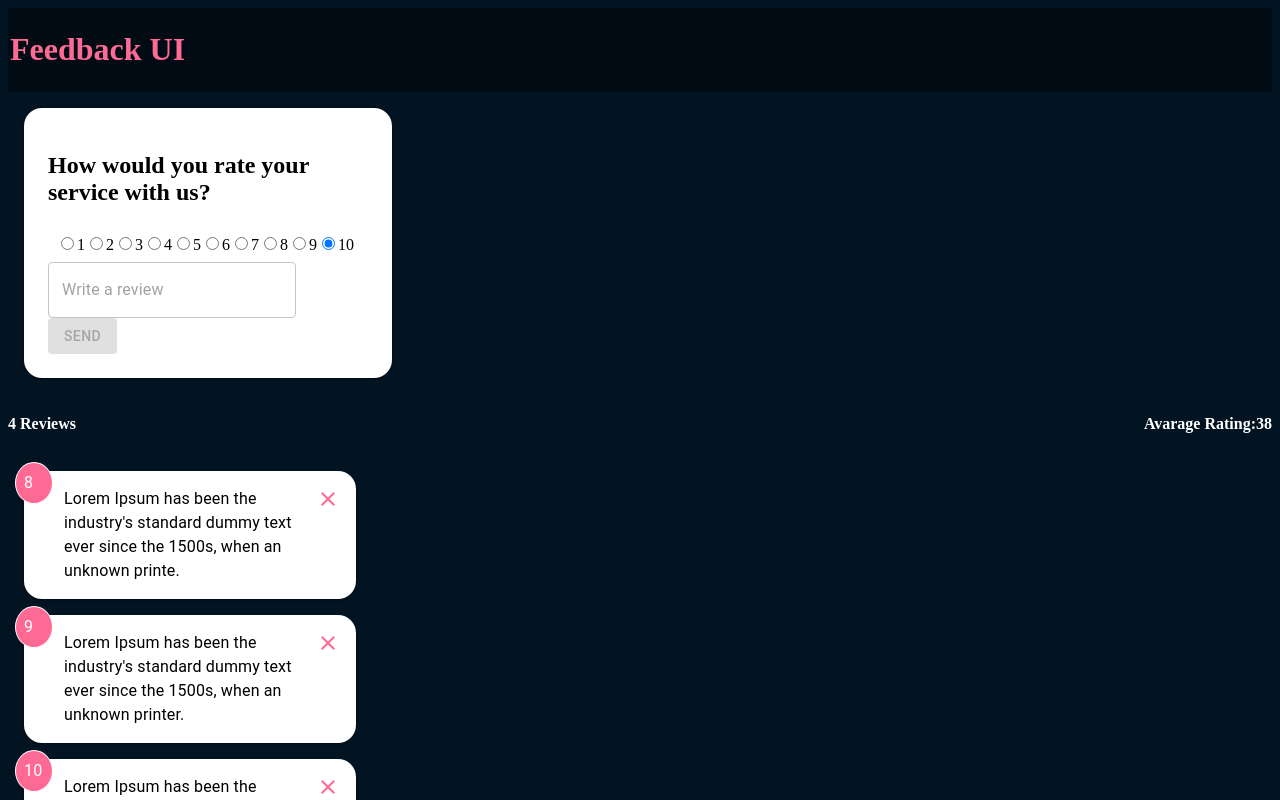
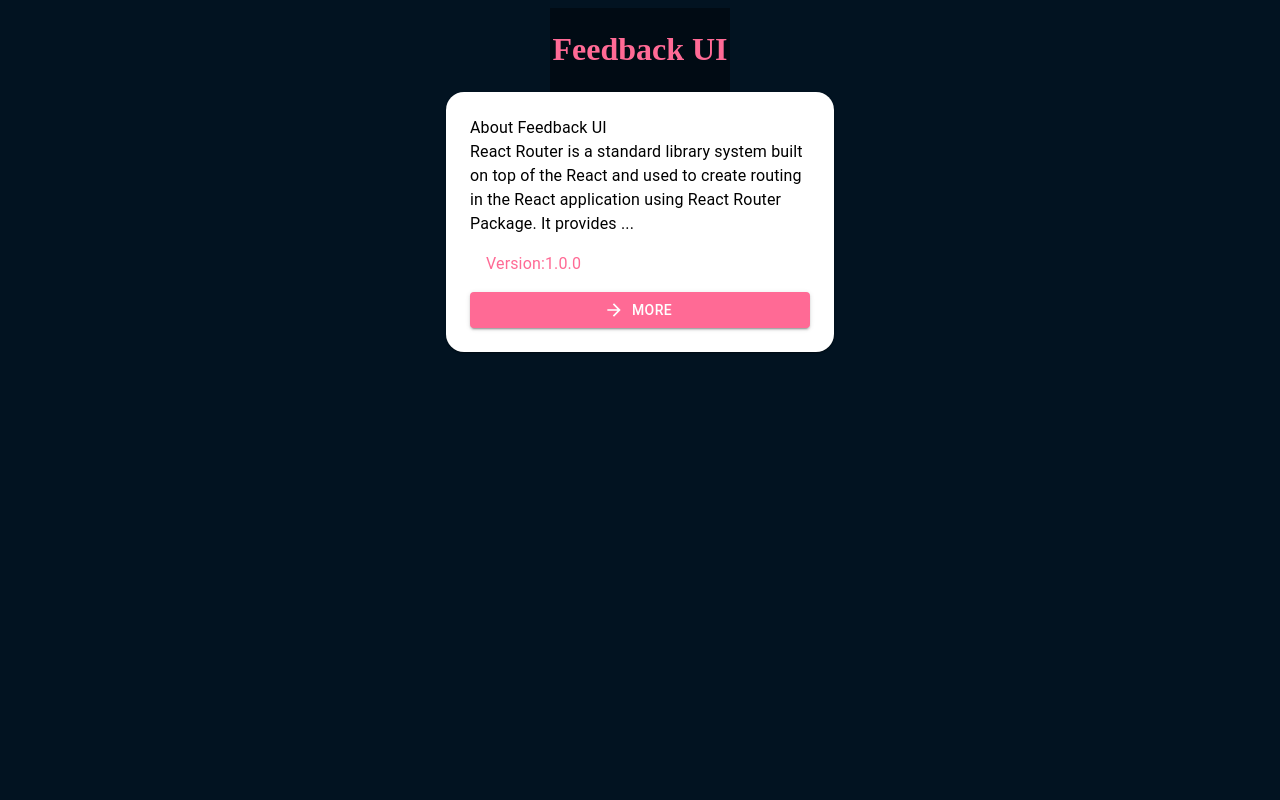
Before and after one commit to dagopia/Feedback-Ui, a React (Create React App) app: page /about in a window 1280 px wide. Shown: the top 800 px of the page. Built offline with nearby package versions, Linux system fonts and the light colour scheme; the HTML template or start-up script is replaced by a standard one.

Commit message:
Home page and About page Created.

```diff
--- a/package.json
+++ b/package.json
@@ -14,6 +14,7 @@
     "react": "^18.2.0",
     "react-dom": "^18.2.0",
     "react-icons": "^4.8.0",
+    "react-router-dom": "^6.11.0",
     "react-scripts": "5.0.1",
     "uuid": "^9.0.0",
     "web-vitals": "^2.1.4"
--- a/src/App.js
+++ b/src/App.js
@@ -7,6 +7,10 @@ import FeedbackData from "./Data/FeedbackData";
 import FeedbackList from "./componenets/FeedbackList";
 import FeedbackStat from "./componenets/FeedbackStat";
 import FeedbackForm from "./componenets/FeedbackForm";
+import { BrowserRouter } from "react-router-dom";
+import { Route, Routes } from "react-router-dom";
+import About from "./Pages/About";
+import Home from "./Pages/Home";
 const App = () => {
   const [feedback, setFeedback] = useState(FeedbackData);
   const addFeedback = (newFeedback) => {
@@ -19,15 +23,24 @@ const App = () => {
     }
   };
   return (
-    <Box className='container' sx={{ color: "white" }}>
-      <Header />
-      <div>
-        <FeedbackForm handleAdd={addFeedback} />
-        <FeedbackStat feedback={feedback} />
-        <FeedbackList feedback={feedback} handleDelete={deleteFeedback} />
-        {/* <FeedbackItem /> */}
-      </div>
-    </Box>
+    <BrowserRouter>
+      <Box
+        className='container'
+        sx={{
+          color: "white",
+          display: "flex",
+          flexDirection: "column",
+          justifyContent: "center",
+          alignItems: "center",
+        }}
+      >
+        <Header />
+        <Routes>
+          <Route path='/about' element={<About />} />
+          <Route exact path='/' element={<Home />} />
+        </Routes>
+      </Box>
+    </BrowserRouter>
   );
 };
 export default App;
--- /dev/null
+++ b/src/Pages/About.js
@@ -0,0 +1,39 @@
+import { SupervisedUserCircleRounded } from "@mui/icons-material";
+import { Typography, Box, Card, Button } from "@mui/material";
+import React from "react";
+import ArrowForwardIcon from "@mui/icons-material/ArrowForward";
+
+function About() {
+  return (
+    <Card
+      sx={{
+        backgroundColor: "white",
+        color: "black",
+        maxWidth: "340px",
+        fontWeight: "700px",
+        borderRadius: "18px",
+        p: 3,
+        display: "flex",
+        flexDirection: "column",
+      }}
+    >
+      <Typography>About Feedback UI</Typography>
+      <Typography>
+        React Router is a standard library system built on top of the React and
+        used to create routing in the React application using React Router
+        Package. It provides ...
+      </Typography>
+      <Typography sx={{ m: 2, color: "#ff6a95" }}>Version:1.0.0</Typography>
+
+      <Button
+        variant='contained'
+        startIcon={<ArrowForwardIcon />}
+        sx={{ bgcolor: "#ff6a95", color: "white" }}
+      >
+        More
+      </Button>
+    </Card>
+  );
+}
+
+export default About;
--- /dev/null
+++ b/src/Pages/Home.js
@@ -0,0 +1,36 @@
+import { Box } from "@mui/material";
+import React, { useState } from "react";
+import { v4 as uuidv4 } from "uuid";
+import FeedbackForm from "../componenets/FeedbackForm";
+import FeedbackList from "../componenets/FeedbackList";
+import FeedbackStat from "../componenets/FeedbackStat";
+import FeedbackData from "../Data/FeedbackData";
+function Home() {
+  const [feedback, setFeedback] = useState(FeedbackData);
+  const addFeedback = (newFeedback) => {
+    newFeedback.id = uuidv4();
+    setFeedback([newFeedback, ...feedback]);
+  };
+  const deleteFeedback = (id) => {
+    if (window.confirm("Are you sure ypu wnat to delete?")) {
+      setFeedback(feedback.filter((item) => item.id !== id));
+    }
+  };
+  return (
+    <Box
+      sx={{
+        display: "flex",
+        flexDirection: "column",
+        justifyContent: "center",
+        alignItems: "center",
+      }}
+    >
+      <FeedbackForm handleAdd={addFeedback} />
+      <FeedbackStat feedback={feedback} />
+      <FeedbackList feedback={feedback} handleDelete={deleteFeedback} />
+      {/* <FeedbackItem /> */}
+    </Box>
+  );
+}
+
+export default Home;
--- a/src/componenets/FeedbackForm.js
+++ b/src/componenets/FeedbackForm.js
@@ -40,10 +40,9 @@ const FeedbackForm = ({ handleAdd }) => {
       sx={{
         backgroundColor: "white",
         color: "black",
-        width: "320px",
+        maxWidth: "340px",
         fontWeight: "700px",
         borderRadius: "18px",
-        m: 2,
         p: 3,
         display: "flex",
       }}
--- a/src/componenets/FeedbackItem.js
+++ b/src/componenets/FeedbackItem.js
@@ -20,7 +20,8 @@ const FeedbackItem = ({ item, handleDelete }) => {
       sx={{
         backgroundColor: "white",
         color: "#ff6a95",
-        width: "300px",
+        // width: "300px",
+        maxWidth: "300px",
         fontWeight: "bold",
         borderRadius: "18px",
         m: 2,
--- a/src/componenets/FeedbackStat.js
+++ b/src/componenets/FeedbackStat.js
@@ -6,7 +6,12 @@ const FeedbackStat = ({ feedback }) => {
     return acc + cur.rating;
   }, 0);
   return (
-    <Box sx={{ display: "flex", justifyContent: "space-between" }}>
+    <Box
+      sx={{
+        display: "flex",
+        justifyContent: "space-between",
+      }}
+    >
       <h4>{feedback.length} Reviews</h4>
       <h4>Avarage Rating:{isNaN(avarage) ? 0 : avarage}</h4>
     </Box>
```
Also changed, not shown: 1 other file (tests, documents, lock files or other folders).
